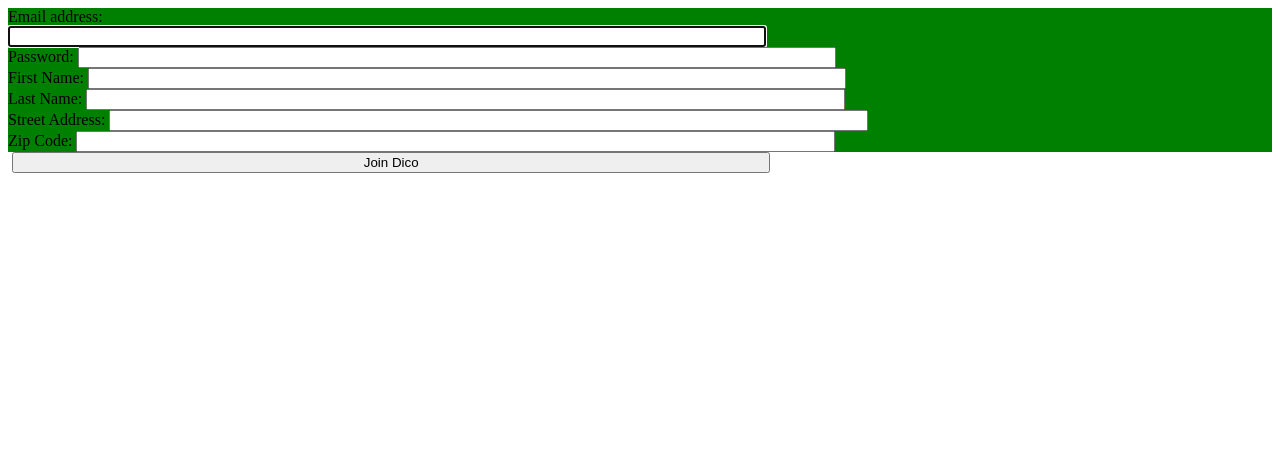
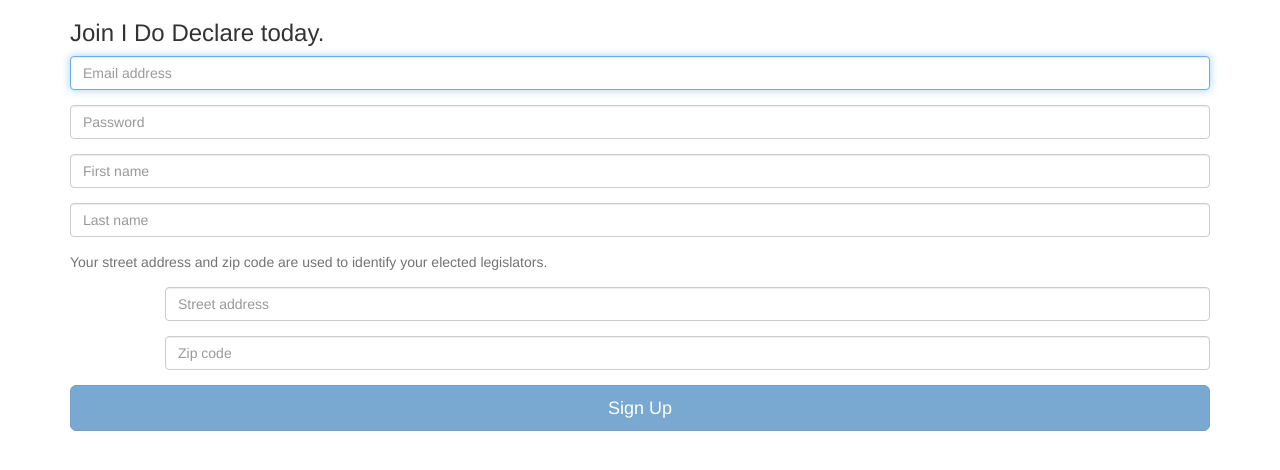
Before and after one commit to michaelcrubenstein/IDoDeclare, a Django app: page /dico/createConstituent/ in a window 1280 px wide. Shown: the top 470 px of the page. Run offline with Django 3.2, Linux system fonts and the light colour scheme; some libraries are stand-ins or nearby versions.

Commit message:
Implement create constituent with bootstrap
Clearer error message when providing used email.
Disable sign-in button unless all data is entered.
Disable sign-in button unless “@“ and “.” in email address
Disable sign-in button unless 5 digit zip code

```diff
--- a/dico/templates/dico/createConstituent.html
+++ b/dico/templates/dico/createConstituent.html
@@ -1,85 +1,161 @@
-<head>
-<meta name="viewport" content="width=device-width, initial-scale=1">
+<!DOCTYPE html>
+<html lang="en">
+{% load staticfiles %}
+  <head>
+    <meta charset="utf-8">
+    <meta http-equiv="X-UA-Compatible" content="IE=edge">
+    <meta name="viewport" content="width=device-width, initial-scale=1">
+    <!-- The above 3 meta tags *must* come first in the head; any other head content must come *after* these tags -->
+    <meta name="description" content="">
+    <meta name="author" content="">
+    <link rel="icon" href="../../favicon.ico">
 
-<style>
-div {
+    <title>I Do Declare</title>
 
-}
+    <!-- Bootstrap core CSS -->
+    <link href="{% static "bootstrap/css/bootstrap.min.css" %}" rel="stylesheet">
 
-.form-row {
-    width: 100%;
-	max-width: 100%;
-	background: green;
-}
+    <!-- Custom styles for this template -->
 
-.labelDiv {
-	width: 30%;
-}
+    <!-- HTML5 shim and Respond.js for IE8 support of HTML5 elements and media queries -->
+    <!--[if lt IE 9]>
+      <script src="https://oss.maxcdn.com/html5shiv/3.7.2/html5shiv.min.js"></script>
+      <script src="https://oss.maxcdn.com/respond/1.4.2/respond.min.js"></script>
+    <![endif]-->
 
-input {
-	width: 60%;
-	display: inline;
-}
+	<script src="https://ajax.googleapis.com/ajax/libs/jquery/1.11.2/jquery.min.js"></script>
+	<script src="https://maxcdn.bootstrapcdn.com/bootstrap/3.3.4/js/bootstrap.min.js"></script>
+	<script type="text/javascript">
+		$(document).ready(function(){
+			$(".close").click(function(){
+				$("#myAlert").alert();
+			});
 
-label {
-	display: inline;
-	width: 30%;
-}
-.required {
-	display: inline;
-	width: 30%;
-	text-align: right;
-}
+			bootstrap_alert = function() {}
+			bootstrap_alert.warning = function(message) {
+            	$('#myAlert').html('<div class="alert alert-danger alert-dismissable"><button type="button" class="close" data-dismiss="alert" aria-hidden="true">&times;</button><span>'+message+'</span></div>')
+        	}
+        	closealert = function() {
+        		$('#myAlert').html('');
+        	}
 
-</style>
+			$("#createconstituent-form").on('submit', function (e) {
+				closealert();
 
-</head>
+				deferredObject = $.post("/dico/newconstituent/",
+					{ csrfmiddlewaretoken: '{{ csrf_token }}',
+						"username": $("#id_username").val(),
+						"password": $("#id_password").val(),
+						"firstName": $("#id_firstname").val(),
+						"lastName": $("#id_lastname").val(),
+						"streetAddress": $("#id_streetaddress").val(),
+						"zipcode": $("#id_zipcode").val(),
+					})
+				  .done(function(json, textStatus, jqXHR)
+					{
+						if (json['success']) {
+							closealert();
+							window.location = "/dico/editinterests.html"
+						}
+						else {
+							bootstrap_alert.warning(json['error']);
+						}
+					})
+				  .fail(function(jqXHR, textStatus, errorThrown) {
+					console.log( "error: " + textStatus + "; " + errorThrown + ";");
+					console.log( jqXHR.status + "; " + jqXHR.statusText);
+				  });
+
+			   //stop form submission
+			   e.preventDefault();
+			});
+
+			$("#id_username").bind("keyup input paste", checkenabled);
+			$("#id_password").bind("keyup input paste", checkenabled);
+			$("#id_firstname").bind("keyup input paste", checkenabled);
+			$("#id_lastname").bind("keyup input paste", checkenabled);
+			$("#id_streetaddress").bind("keyup input paste", checkenabled);
+			$("#id_zipcode").bind("keyup input paste", checkenabled);
+			checkenabled();
+		});
+
+		function checkenabled() {
+			if ($("#id_username").val() === "" ||
+				$("#id_password").val() === "" ||
+				$("#id_firstname").val() === "" ||
+				$("#id_lastname").val() === "" ||
+				$("#id_streetaddress").val() === "" ||
+				$("#id_zipcode").val() === "")
+				$( "#submit_button" ).prop( "disabled", true );
+			else
+			{
+				// Make sure the email address has an "@" sign followed by a "."
+				testusername = $("#id_username").val();
+				if (testusername.indexOf("@") == -1 ||
+					testusername.indexOf(".") == -1 ||
+					testusername.indexOf("@") > testusername.lastIndexOf("."))
+					$( "#submit_button" ).prop( "disabled", true );
+				else
+				{
+					// Make sure the zipcode is 5 characters.
+					testzipcode = $("#id_zipcode").val();
+					if (testzipcode.length != 5)
+						$( "#submit_button" ).prop( "disabled", true );
+					else
+						$( "#submit_button" ).prop( "disabled", false );
+				}
+			}
+		};
+	</script>
+
+  </head>
 
 <body max-width="100%">
-<div id="content-main" max-width="100%">
+    <div class="container">
 
-{% if error_message %}
-  Error : {{error_message}} <br>
-{% endif %}
+    <h3>Join I Do Declare today.</h3>
 
-<form action="/dico/submitcreateconstituent/?next=/dico/editinterests/" method="post" id="createconstituent-form">
+  <div id="myAlert">
+  </div>
 
-  <!-- This hidden input is used to prevent csrf attacks --!>
-  <input type='hidden' name='csrfmiddlewaretoken' value='{{ csrf_token }}' />
+<form id="createconstituent-form">
 
-  <div class="form-row">
+  <div class="form-group">
+    <label for="id_username"  class="control-label sr-only">Email Address</label>
+    <input id="id_username" class="form-control" maxlength="254" name="username"
+    	   type="email" placeholder="Email address"/>
+  </div>
+  <div class="form-group">
 
-    <div class="labelDiv"><label for="id_username" class="required">Email address:</label></div>
-    <input id="id_username" maxlength="254" name="username" type="email" />
+    <label for="id_password"  class="control-label sr-only">Password</label>
+    <input id="id_password" class="form-control" name="password" type="password" placeholder="Password" />
   </div>
-  <div class="form-row">
-
-    <label for="id_password" class="required">Password:</label> <input id="id_password" name="password" type="password" />
-  </div>
-  <div class="form-row">
+  <div class="form-group">
 
     <!-- maxLength of firstname is the same as in the custom_user.AuthUser.firstName field --!>
-    <label for="id_firstname" class="required">First Name:</label> <input id="id_firstname" maxlength="30" name="firstName" type="text" />
+    <label for="id_firstname"  class="control-label sr-only">First Name</label>
+    <input id="id_firstname" class="form-control" maxlength="30" name="firstName" type="text" placeholder="First name" required/>
   </div>
-  <div class="form-row">
+  <div class="form-group">
 
     <!-- maxLength of firstname is the same as in the custom_user.AuthUser.lastName field --!>
-    <label for="id_lastname" class="required">Last Name:</label> <input id="id_lastname" maxlength="50" name="lastName" type="text" />
+    <label for="id_lastname"  class="control-label sr-only">Last Name</label>
+    <input id="id_lastname" class="form-control" maxlength="50" name="lastName" type="text" placeholder="Last name" required />
   </div>
-  <div class="form-row">
-
-    <label for="id_streetaddress" class="required">Street Address:</label> <input id="id_streetaddress" maxlength="254" name="streetAddress" type="text" />
-  </div>
-  <div class="form-row">
-
-    <label for="id_zipcode" class="required">Zip Code:</label> <input id="id_zipcode" maxlength="5" name="zipcode" type="text" />
-    <input type="hidden" name="next" value="/dico/" />
+  <div class="form-group">
+  	<span class="help-block">Your street address and zip code are used to identify your elected legislators.</span>
   </div>
 
-
-  <div class="submit-row">
-    <label>&nbsp;</label><input type="submit" value="Join Dico" />
+  <div class="form-group col-xs-offset-1">
+    <label for="id_streetaddress"  class="control-label sr-only">Street Address</label>
+    <input id="id_streetaddress" class="form-control" maxlength="254" name="streetAddress" type="text"
+    		placeholder="Street address" required/>
   </div>
+  <div class="form-group col-xs-offset-1">
+    <label for="id_zipcode"  class="control-label sr-only">Zip Code</label>
+    <input id="id_zipcode" class="form-control" maxlength="5" name="zipcode" type="text" placeholder="Zip code" required/>
+  </div>
+    <input id="submit_button" class="btn btn-lg btn-primary btn-block" type="submit" value="Sign Up"></input>
 </form>
 
 <script type="text/javascript">
@@ -87,4 +163,8 @@ document.getElementById('id_username').focus()
 </script>
 
 </div>
-</body>
+
+<!--     IE10 viewport hack for Surface/desktop Windows 8 bug -->
+    <script src="{% static "bootstrap/assets/js/ie10-viewport-bug-workaround.js" %}"></script>
+  </body>
+</html>
--- a/dico/urls.py
+++ b/dico/urls.py
@@ -20,7 +20,7 @@ urlpatterns = patterns(
 	# ex: /dico/createConstituent/
     url(r'^createConstituent/', views.createConstituent, name='createConstituent'),
 	# ex: /dico/submitcreateconstituent/
-	url(r'^submitcreateconstituent/', views.submitCreateConstituent, name='submitcreateconstituent'),
+	url(r'^newconstituent/', views.newConstituent, name='newConstituent'),
 	# ex: /dico/issue/5/
 	url(r'^(?P<issue_id>\d+)/issue/$', views.issue, name='issue'),
 	# ex: /dico/5/
--- a/dico/views.py
+++ b/dico/views.py
@@ -1,6 +1,7 @@
 from django.conf import settings
 from django.contrib import admin
 from django.contrib.auth import authenticate, get_user_model, login, logout
+from django.db.utils import IntegrityError
 from django.http import HttpResponse, JsonResponse
 from django.shortcuts import render, redirect
 from django.template import RequestContext, loader
@@ -129,7 +130,8 @@ def getDistrict(address):
     #Get the list of legislators for these coordinates.
     return congress.locate_districts_by_lat_lon(coordinates[0], coordinates[1])
 
-def submitCreateConstituent(request):
+def newConstituent(request):
+    results = {'success':False, 'error': 'newConstituent failed'}
     try:
         username = request.POST['username']
         password = request.POST['password']
@@ -150,17 +152,24 @@ def submitCreateConstituent(request):
             if user.is_active:
                 login(request, user)
                 if request.user is None:
-                	raise ValueError('request.user is None')
-                return redirect('/dico/editinterests/')
+                	results = {'success':False, 'error': 'user login failed.'}
+                else:
+                	results = {'success':True}
             else:
-                return redirect('/dico/signin/?authentication_error=disabled_account')
+                results = {'success':False, 'error': 'this user is disabled.'}
                 # Return a 'disabled account' error message
         else:
-            return redirect('/dico/signin/?authentication_error=invalid_login')
-            # Return an 'invalid login' error message.
+            results = {'success':False, 'error': 'This login is invalid.'}
+    except IntegrityError as e:
+        results = {'success':False, 'error': 'That email address has already been used to sign up.'}
     except Exception as e:
-    	errorMessage = urllib.parse.quote(str(e))
-    	return redirect('/dico/createConstituent/?error_message={!s}'.format(errorMessage))
+        log = open('newConstituent.log', 'a')
+        log.write("Error: %s\n" % type(e))
+        log.write("  Message: %s\n" % str(e))
+        log.flush()
+        results = {'success':False, 'error': str(e)}
+
+    return JsonResponse(results)
 
 def issue(request, issue_id):
     o = Issue.objects
```
